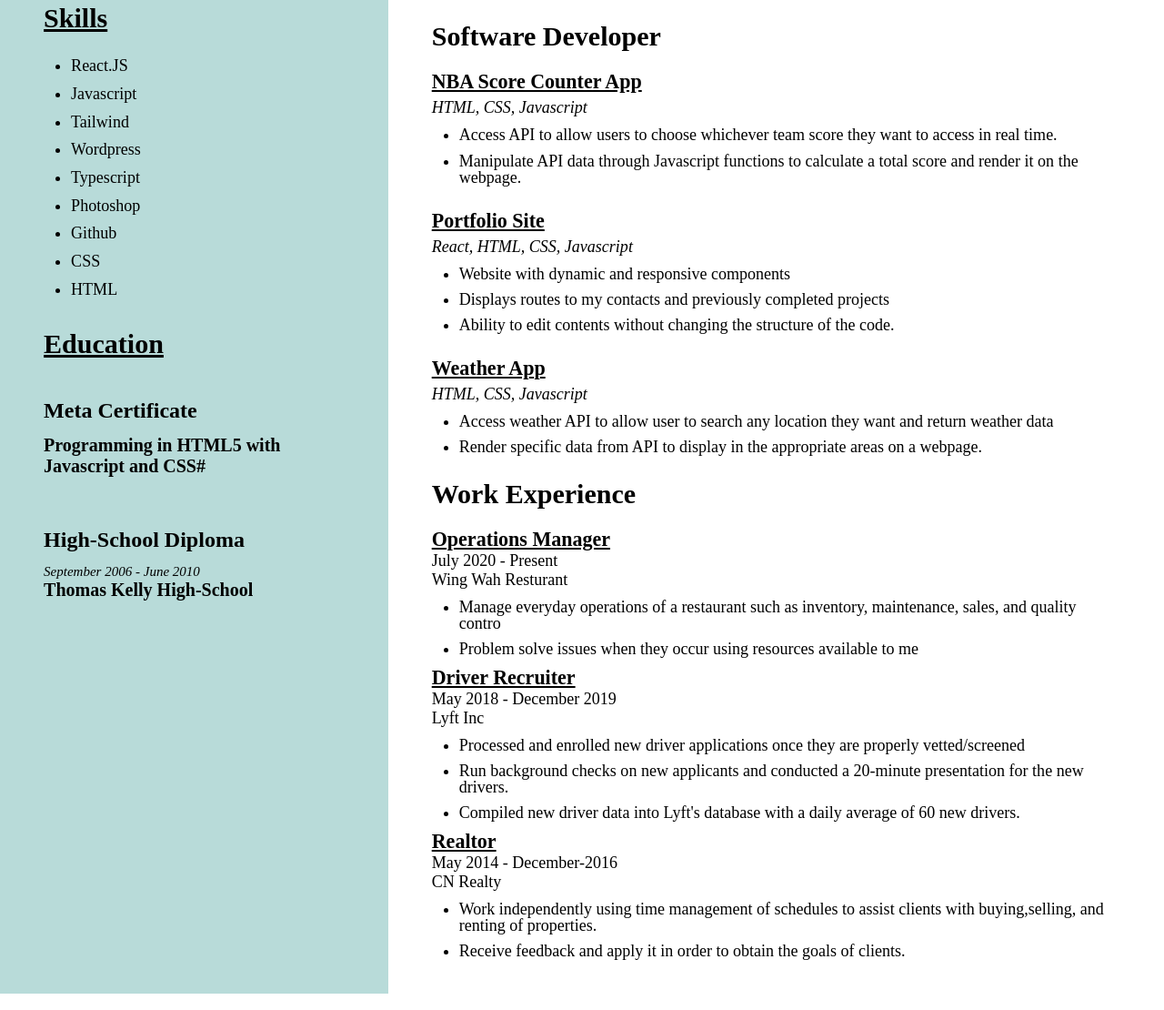
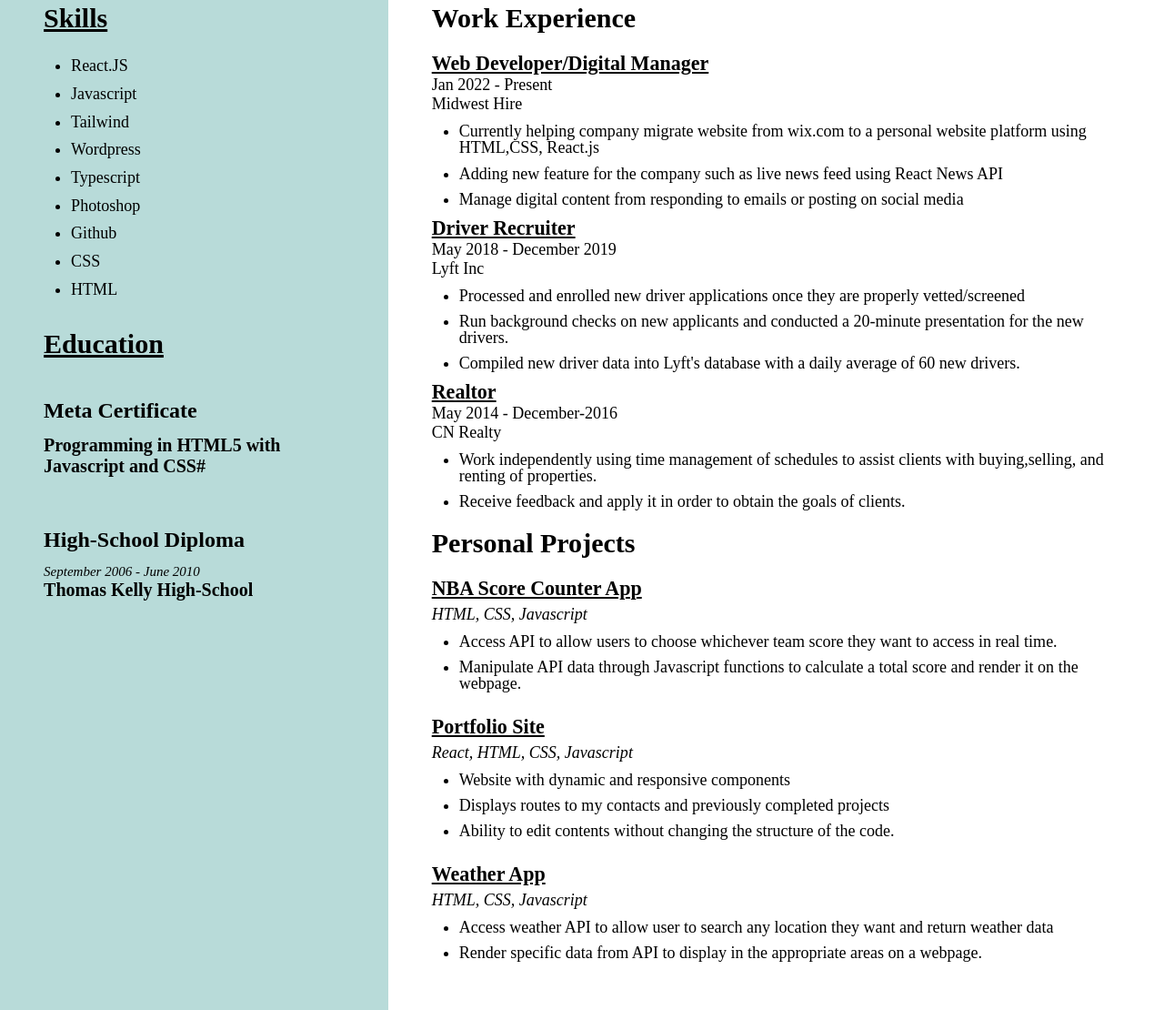
Before and after one commit to Nike159/Resume, a plain HTML site: page index.html in a window 1280 px wide. Shown: the part 353-1463 px from the top of the page at 91% size. Drawn offline with nearby package versions, Linux system fonts and the light colour scheme.

Commit message:
Update index.html

```diff
--- a/index.html
+++ b/index.html
@@ -82,63 +82,22 @@
       <div class="work-experience">
         <section class="work">
 
-
-          <h3 class="header-three added">Software Developer</h3>
-          <div class="work-container">
-            <span class="title bold">NBA Score Counter App</span>
-            <p class="uses">HTML, CSS, Javascript </p>
-            <ul>
-              <li class="list-item line">Access API to allow users to choose whichever team score they want to access in real time.
-
-                </li>
-              <li class="list-item line">Manipulate API data through Javascript functions to calculate a total score and render it on the webpage.
-                </li>
-            </ul>
-
-
-
-
-          </div>
-          <div class="work-container">
-            <span class="title bold">Portfolio Site</span>
-            <p class="uses">React, HTML, CSS, Javascript</p>
-
-              <ul>
-                <li class="list-item line"> Website with dynamic and responsive components
-                  </li>
-                <li class="list-item line">Displays routes to my contacts and previously completed projects
-                  </li>
-                <li class="list-item line">Ability to edit contents without changing the structure of the code.
-                  </li>
-
-              </ul>
-            </div>
-            <div class="work-container">
-              <span class="title bold">Weather App</span>
-              <p class="uses">HTML, CSS, Javascript</p>
-
-                <ul>
-                  <li class="list-item line">Access weather API to allow user to search any location they want and return weather data
-                    </li>
-                  <li class="list-item line">Render specific data from API to display in the appropriate areas on a webpage.
-                    </li>
-                </ul>
-              </div>
-
           <h3 class="header-three">Work Experience</h3>
 
           <div class="company-container">
-            <p class="title bold">Operations Manager</p>
-            <p class="year">July 2020 - Present</p>
-            <p class="year blur">Wing Wah Resturant</p>
+            <p class="title bold">Web Developer/Digital Manager</p>
+            <p class="year">Jan 2022 - Present</p>
+            <p class="year blur">Midwest Hire</p>
             <ul>
               <li class="list-item line">
-                Manage everyday operations of a restaurant such as inventory, maintenance, sales, and quality contro
+                Currently helping company migrate website from wix.com to a personal website platform using HTML,CSS, React.js
               </li>
               <li class="list-item line">
-                Problem solve issues when they occur using resources available to me
+                Adding new feature for the company such as live news feed using React News API
               </li>
-
+              <li class="list-item line">
+                Manage digital content from responding to emails or posting on social media
+              </li>
             </ul>
           </div>
           <div class="company-container">
@@ -174,6 +133,51 @@
             </ul>
           </div>
 
+          <h3 class="header-three added">Personal Projects</h3>
+          <div class="work-container">
+            <span class="title bold">NBA Score Counter App</span>
+            <p class="uses">HTML, CSS, Javascript </p>
+            <ul>
+              <li class="list-item line">Access API to allow users to choose whichever team score they want to access in real time.
+
+                </li>
+              <li class="list-item line">Manipulate API data through Javascript functions to calculate a total score and render it on the webpage.
+                </li>
+            </ul>
+
+
+
+
+          </div>
+          <div class="work-container">
+
+            <span class="title bold">Portfolio Site</span>
+            <p class="uses">React, HTML, CSS, Javascript</p>
+
+              <ul>
+                <li class="list-item line"> Website with dynamic and responsive components
+                  </li>
+                <li class="list-item line">Displays routes to my contacts and previously completed projects
+                  </li>
+                <li class="list-item line">Ability to edit contents without changing the structure of the code.
+                  </li>
+
+              </ul>
+            </div>
+            <div class="work-container">
+              <span class="title bold">Weather App</span>
+              <p class="uses">HTML, CSS, Javascript</p>
+
+                <ul>
+                  <li class="list-item line">Access weather API to allow user to search any location they want and return weather data
+                    </li>
+                  <li class="list-item line">Render specific data from API to display in the appropriate areas on a webpage.
+                    </li>
+                </ul>
+              </div>
+
+
+
         </div>
 
           </div>
```
